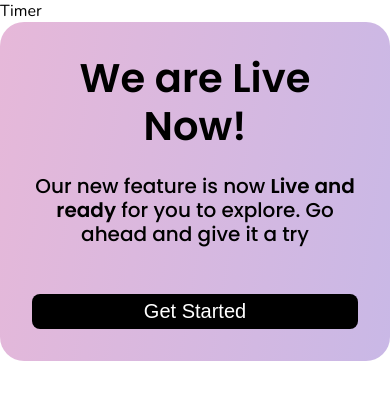
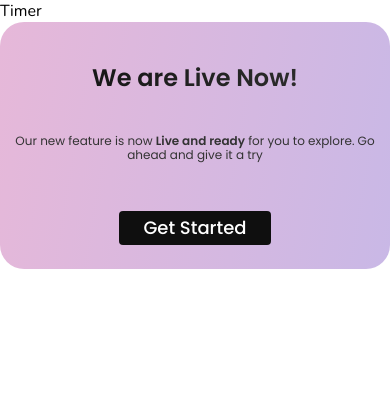
Before and after one commit to itsekta/ekta-assignment, a Next.js app: page /timer in a window 390 px wide. Shown: the top 400 px of the page. Built offline with nearby package versions, Linux system fonts and the light colour scheme.

Commit message:
Modified: timer for mobile

```diff
--- a/src/components/TimerPopup.css
+++ b/src/components/TimerPopup.css
@@ -13,48 +13,79 @@
 
 }
 .timer-popup-heading{
+    text-align: center;
+    font-feature-settings: 'clig' off, 'liga' off;
     font-family: Poppins;
     font-size: 64px;
+    font-style: normal;
     font-weight: 600;
     line-height: 64px;
-    letter-spacing: 0em;
-    text-align: center;
+    background: linear-gradient(90deg, #0F0F0F 0.11%, #333 98.77%);
+    background-clip: text;
+    -webkit-background-clip: text;
+    -webkit-text-fill-color: transparent;
 }
 .timer-popup-desc{
+    color: #333;
+    text-align: center;
+    font-feature-settings: 'clig' off, 'liga' off;
     font-family: Poppins;
     font-size: 24px;
-    font-weight: 500;
-    line-height: 29px;
-    letter-spacing: 0em;
-    text-align: center;
-    color: linear-gradient(0deg, #0F0F0F, #0F0F0F),
+    font-style: normal;
+    font-weight: 400;
+    line-height: 28.8px;
+
 }
 .timer-popup-button{
-    background-color: #000000;
-    color:  #ffffff;
-    padding: 8px 20px;
+    display: flex;
+    padding: 10px 20px;
+    justify-content: center;
+    align-items: center;
+    border: none;
     border-radius: 8px;
-    font-size: 24px;
-    border: none;
+    background: #0F0F0F;
+    color: #FFF;
+    font-family: Poppins;
+    font-size: 32px;
+    font-style: normal;
+    font-weight: 500;
+    line-height: 32px;
 }
 @media (max-width: 768px) {
     .timer-popup {
-      padding: 32px;
-      gap: 48px;
+        display: flex;
+        padding: 24px 12px;
+        flex-direction: column;
+        justify-content: center;
+        align-items: center;
+        gap: 48px;
+        align-self: stretch;
     }
 
     .timer-popup-heading {
-      font-size: 40px;
-      line-height: 48px;
+      font-size: 24px;
+      /* line-height: 48px; */
     }
 
     .timer-popup-desc {
-      font-size: 20px;
-      line-height: 24px;
+    text-align: center;
+    font-feature-settings: 'clig' off, 'liga' off;
+    font-family: Poppins;
+    font-size: 12px;
+    font-style: normal;
+    font-weight: 400;
+    line-height: 120%;
     }
 
     .timer-popup-button {
-      font-size: 20px;
-      padding: 6px 16px;
+        display: flex;
+        padding: 8px 24px;
+        justify-content: center;
+        align-items: center;
+        border-radius: 4px;
+        font-size: 18px;
+        font-style: normal;
+        font-weight: 500;
+        line-height: 100%;
     }
   }
```
Also changed, not shown: src/app/page.css (+8 -6 lines).
